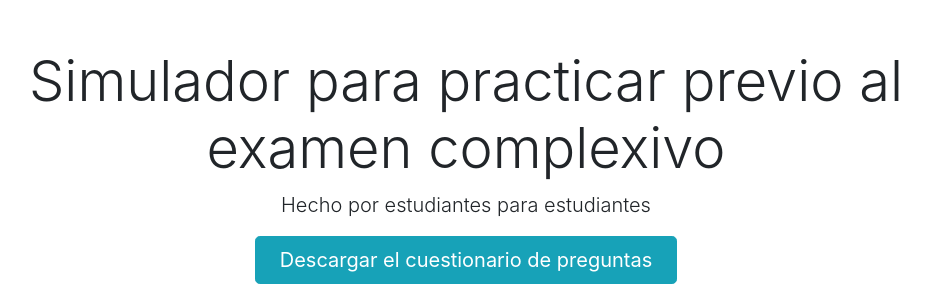
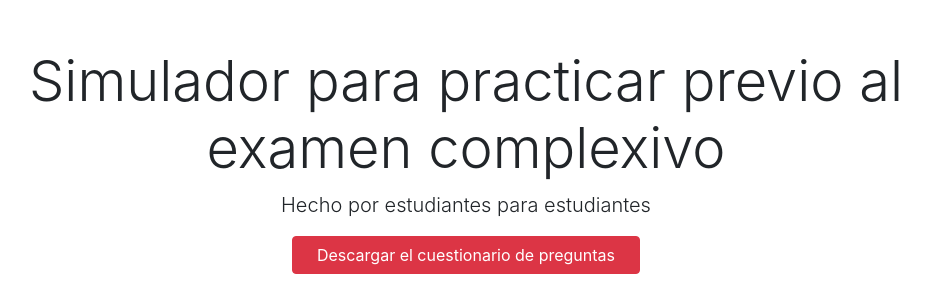
Before and after one commit to TryNeo/tecno-quiz, a Django app: template apps/quiz/templates/Home/index.html in a window 1280 px wide. Shown: the part 72-373 px from the top of the page, without its empty margins (174-1104 px from the left). Run offline with Django 3.2, Linux system fonts and the light colour scheme; the template is opened without the code that fills it, so the values that code supplies are empty; parts of the project's set-up code (start-up, migrations or seed data) failed here and were passed over; some libraries are stand-ins or nearby versions.

Commit message:
archivos

```diff
--- a/apps/quiz/templates/Home/index.html
+++ b/apps/quiz/templates/Home/index.html
@@ -1,11 +1,12 @@
 {% extends 'base.html' %}
+{% load static %}
 {% block content %}
 <div class="pricing-header px-3 py-3 pt-md-5 pb-md-4 mx-auto text-center">
     <h1 class="display-4 fw-bold">Simulador para practicar previo al examen complexivo</h1>
     <p class="lead">
         Hecho por estudiantes para estudiantes
     </p>
-    <button type="button" class="btn btn-info btn-lg px-4 gap-3">Descargar el cuestionario de preguntas</button>
+    <a href="{% static 'files/FINAL_preguntas_examen_complexivo.xlsx'%}" download="CuestionarioExamenComplexivo"class="btn btn-danger px-4">Descargar el cuestionario de preguntas</a>
 </div>
 <section id="testimonial">
     <div class="container">
--- a/apps/quiz/templates/Question/question.html
+++ b/apps/quiz/templates/Question/question.html
@@ -9,7 +9,7 @@
             <br>
             <span style="font-weight: 400;">Si deseas agregar una nueva pregunta , <a href="#">contáctanos</a> para que te podamos ayudar </span>
         </p>
-      <div class="d-grid gap-2 d-sm-flex justify-content-sm-center">
+      <div class="d-grid gap-2 d-sm-flex justify-content-sm-center text-center">
         <button type="button" onclick="return showQuiz('a');" class="btn btn-outline-secondary btn-lg px-4">Realizar Quiz</button>
       </div>
     </div>
```
Also changed, not shown: 1 other file.
